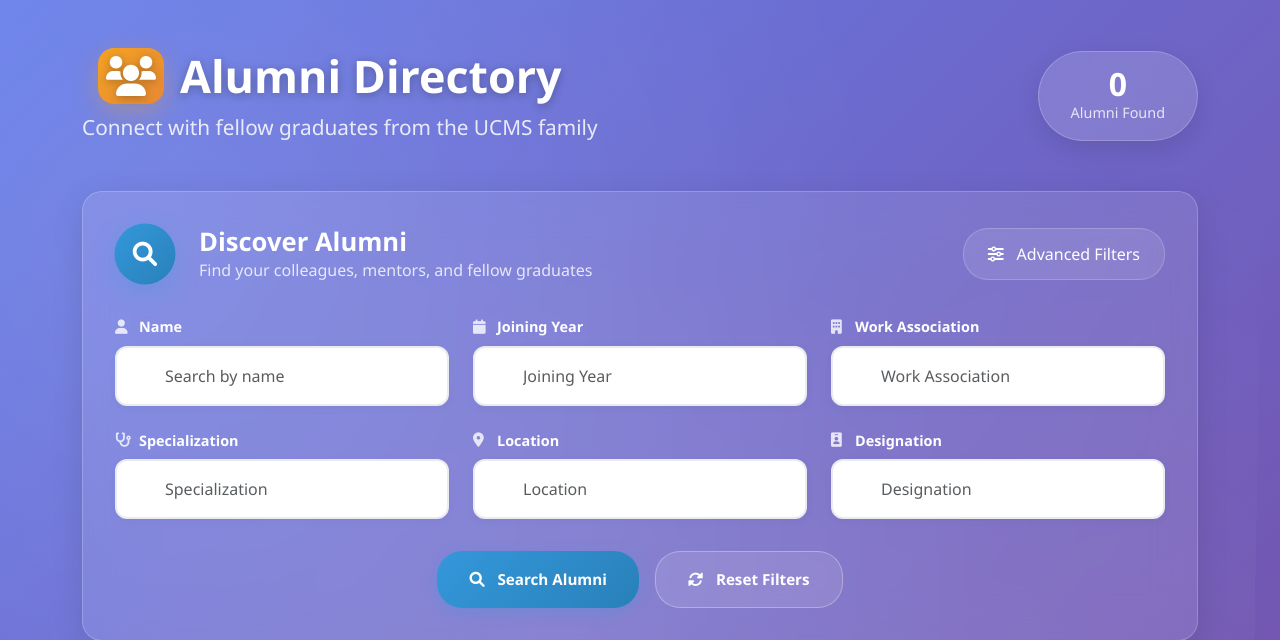
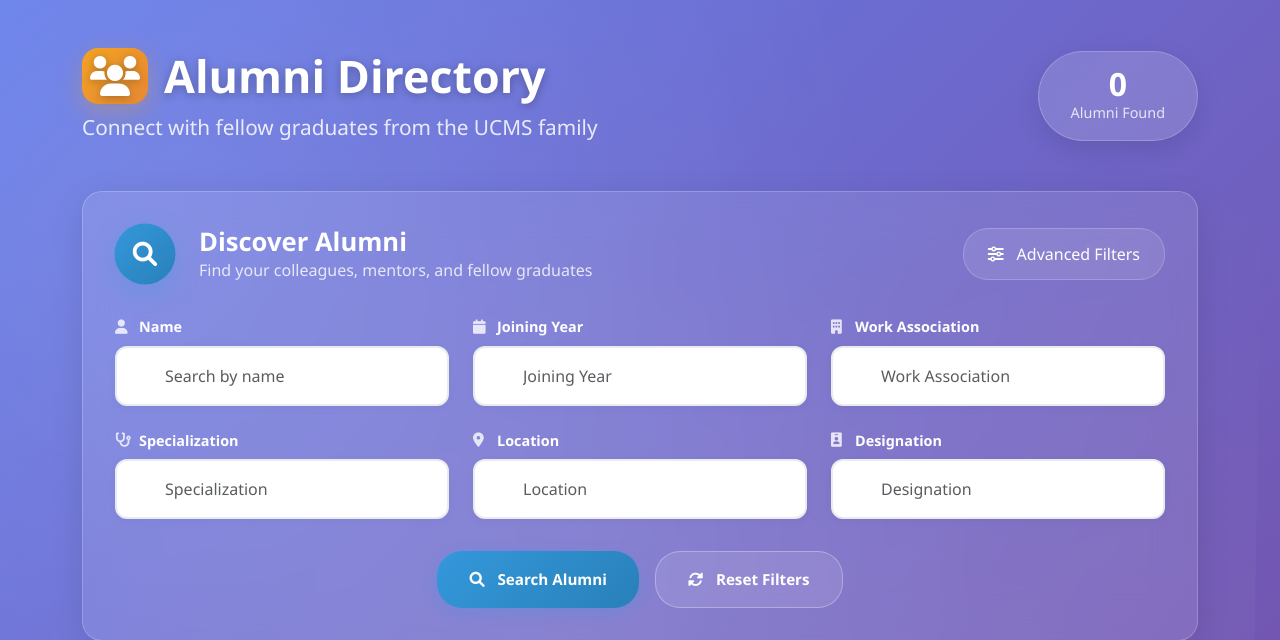
Before and after one commit to praveshgrewal/UCMS, a Django app: page /directory/ in a window 1280 px wide. Shown: the part 72-712 px from the top of the page. Run offline with Django 5.2, Linux system fonts and the light colour scheme; a user stored in the database is signed in; some libraries are stand-ins or nearby versions.

Commit message:
Update directory.html

```diff
--- a/templates/alumni/directory.html
+++ b/templates/alumni/directory.html
@@ -9,9 +9,7 @@
         <!-- Directory Header -->
         <div class="directory-header">
             <div class="header-content">
-                <h1 class="directory-title">    <img src="{{ request.safe_photo_url }}" alt="{{ request.name }}">
-
-
+                <h1 class="directory-title">
                     <i class="fas fa-users"></i>
                     Alumni Directory
                 </h1>
@@ -158,9 +156,7 @@
                         <div class="profile-card-header">
                             <div class="profile-avatar">
                                 {% if item.alumni.photo %}
-                                        <img src="{{ request.safe_photo_url }}" alt="{{ request.name }}">
-
-
+                                    <img src="{{ item.alumni.safe_photo_url }}" alt="{{ item.alumni.name }}">
                                 {% else %}
                                     <div class="avatar-placeholder">
                                         <i class="fas fa-user-graduate"></i>
@@ -229,9 +225,7 @@
                         <div class="list-item-content">
                             <div class="list-avatar">
                                 {% if item.alumni.photo %}
-                                        <img src="{{ request.safe_photo_url }}" alt="{{ request.name }}">
-
-
+                                    <img src="{{ item.alumni.safe_photo_url }}" alt="{{ item.alumni.name }}">
                                 {% else %}
                                     <div class="avatar-placeholder">
                                         <i class="fas fa-user-graduate"></i>
@@ -316,60 +310,42 @@
 
 {% block extra_js %}
 <script>
-// We don't need the modal functionality anymore, so the JS can be simplified.
 document.addEventListener('DOMContentLoaded', function() {
     initializeDirectory();
     initializeAOS();
 });
-
 function initializeDirectory() {
-    // Initialize view toggle
     const viewButtons = document.querySelectorAll('.view-btn');
     viewButtons.forEach(btn => {
-        btn.addEventListener('click', () => {
-            const view = btn.dataset.view;
-            switchView(view);
-        });
+        btn.addEventListener('click', () => switchView(btn.dataset.view));
     });
 }
-
 function initializeAOS() {
     if (typeof AOS !== 'undefined') {
-        AOS.init({
-            duration: 600,
-            easing: 'ease-out-cubic',
-            once: true,
-            offset: 50
-        });
+        AOS.init({ duration: 600, easing: 'ease-out-cubic', once: true, offset: 50 });
     }
 }
-
 function toggleDirectorySearch() {
     const searchPanel = document.getElementById('directorySearchPanel');
-    const toggleBtn = document.querySelector('.search-toggle i');
-
-    if (searchPanel.style.display === 'none' || !searchPanel.style.display) {
+    const toggleIcon = document.querySelector('.search-toggle i');
+    const nowHidden = searchPanel.style.display === 'none' || !searchPanel.style.display;
+    if (nowHidden) {
         searchPanel.style.display = 'block';
         searchPanel.style.animation = 'slideDown 0.4s ease-out';
-        toggleBtn.style.transform = 'rotate(180deg)';
+        toggleIcon.style.transform = 'rotate(180deg)';
     } else {
         searchPanel.style.animation = 'slideUp 0.4s ease-out';
         setTimeout(() => {
             searchPanel.style.display = 'none';
-            toggleBtn.style.transform = 'rotate(0deg)';
+            toggleIcon.style.transform = 'rotate(0deg)';
         }, 400);
     }
 }
-
 function switchView(viewType) {
     const gridView = document.getElementById('gridView');
     const listView = document.getElementById('listView');
     const viewButtons = document.querySelectorAll('.view-btn');
-
-    viewButtons.forEach(btn => {
-        btn.classList.toggle('active', btn.dataset.view === viewType);
-    });
-
+    viewButtons.forEach(btn => btn.classList.toggle('active', btn.dataset.view === viewType));
     if (viewType === 'grid') {
         gridView.style.display = 'grid';
         listView.style.display = 'none';
@@ -380,64 +356,29 @@ function switchView(viewType) {
         listView.style.animation = 'fadeIn 0.5s ease-out';
     }
 }
-
 function quickSearch(field, value) {
     const form = document.getElementById('directorySearchForm');
     const input = form.querySelector(`[name="${field}"]`);
-    if (input) {
-        input.value = value;
-        form.submit();
-    }
+    if (input) { input.value = value; form.submit(); }
 }
-
 function toggleFavorite(alumniId) {
     const button = event.target.closest('.favorite');
     const icon = button.querySelector('i');
-
     if (icon.classList.contains('far')) {
-        icon.classList.remove('far');
-        icon.classList.add('fas');
-        button.style.color = '#e74c3c';
+        icon.classList.remove('far'); icon.classList.add('fas'); button.style.color = '#e74c3c';
     } else {
-        icon.classList.remove('fas');
-        icon.classList.add('far');
-        button.style.color = '';
+        icon.classList.remove('fas'); icon.classList.add('far'); button.style.color = '';
     }
 }
-
-// Debounce utility
-function debounce(func, wait) {
-    let timeout;
-    return function executedFunction(...args) {
-        const later = () => {
-            clearTimeout(timeout);
-            func(...args);
-        };
-        clearTimeout(timeout);
-        timeout = setTimeout(later, wait);
-    };
-}
-
+// animations
 const directoryAnimations = `
-@keyframes fadeIn {
-    from { opacity: 0; transform: translateY(20px); }
-    to { opacity: 1; transform: translateY(0); }
-}
-@keyframes slideDown {
-    from { opacity: 0; transform: translateY(-20px); }
-    to { opacity: 1; transform: translateY(0); }
-}
-@keyframes slideUp {
-    from { opacity: 1; transform: translateY(0); }
-    to { opacity: 0; transform: translateY(-20px); }
-}
+@keyframes fadeIn { from { opacity: 0; transform: translateY(20px);} to { opacity:1; transform: translateY(0);} }
+@keyframes slideDown { from { opacity:0; transform: translateY(-20px);} to { opacity:1; transform: translateY(0);} }
+@keyframes slideUp { from { opacity:1; transform: translateY(0);} to { opacity:0; transform: translateY(-20px);} }
 `;
-
 if (!document.getElementById('directory-animations')) {
-    const style = document.createElement('style');
-    style.id = 'directory-animations';
-    style.textContent = directoryAnimations;
-    document.head.appendChild(style);
+    const style = document.createElement('style'); style.id='directory-animations';
+    style.textContent = directoryAnimations; document.head.appendChild(style);
 }
 </script>
 {% endblock %}
```
